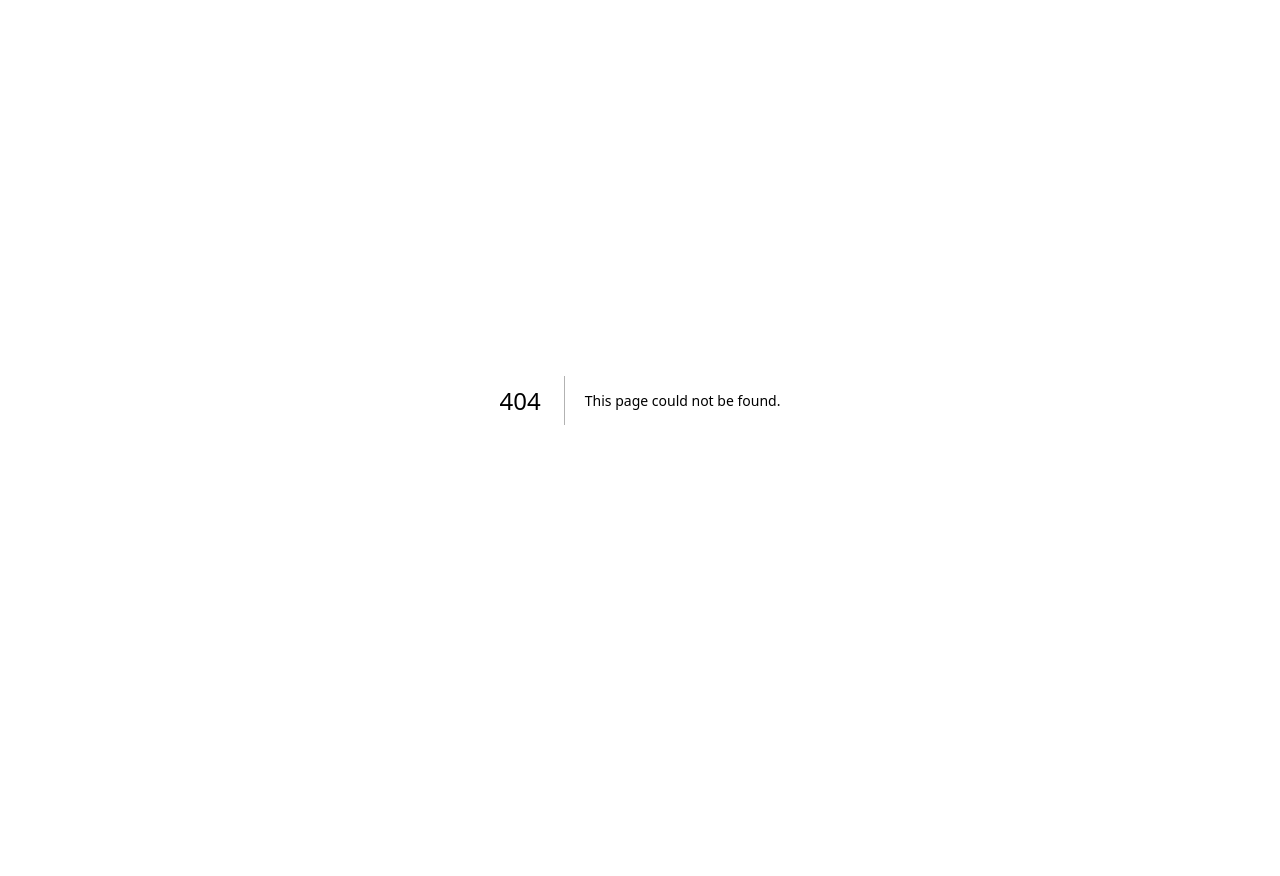
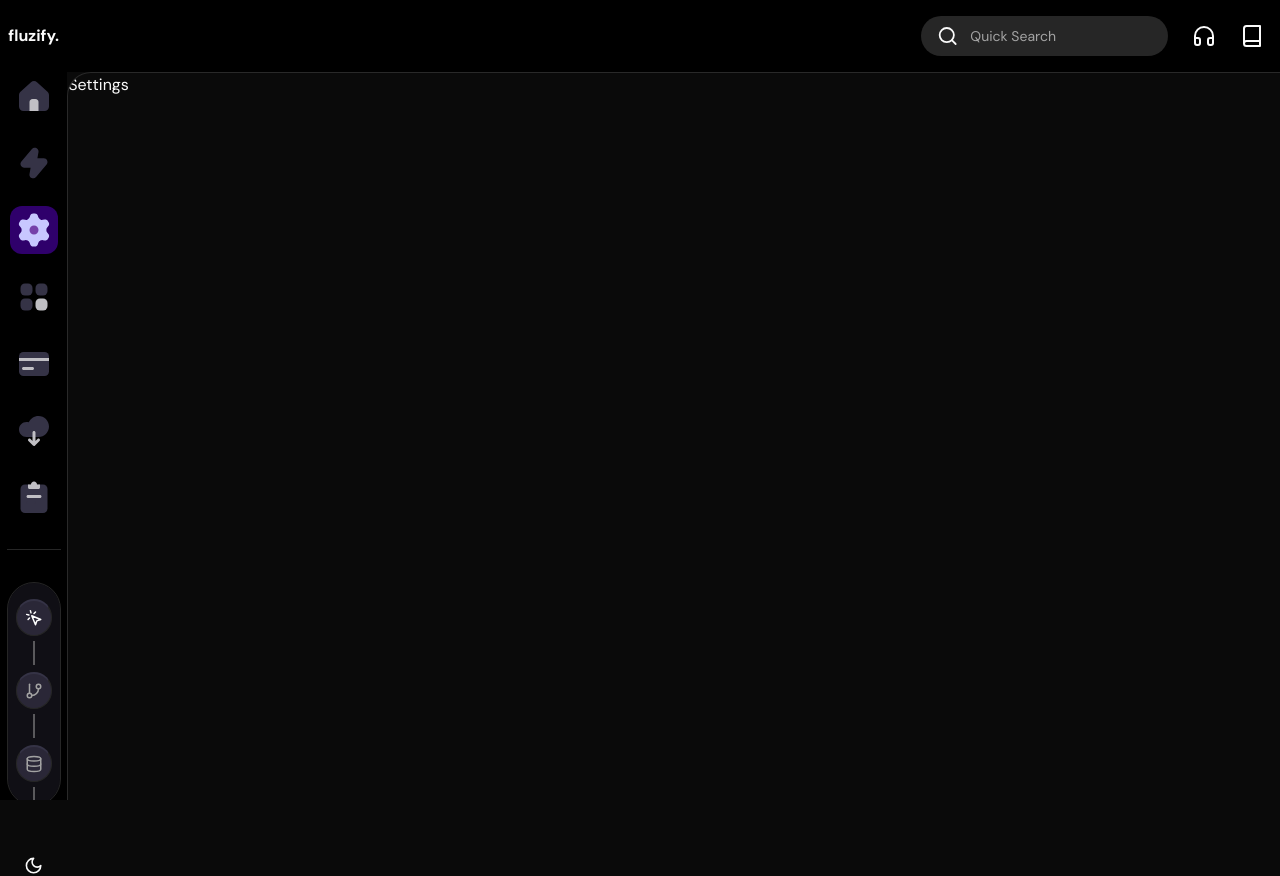
Before and after one commit to The-Naveen-Chandra/Fluzify-automation-builder, a Next.js app: page /settings in a window 1280 px wide. Before the commit this address had no page. Before the commit the page ends 800 px from the top, so only its background shows below. Built offline with nearby package versions, Linux system fonts and the light colour scheme.

Commit message:
Fix: sidebar pathname issue
Co-Authored-By: Naveen Chandra <89125446+07Naveen@users.noreply.github.com>

```diff
--- /dev/null
+++ b/src/app/(main)/(pages)/settings/page.tsx
@@ -0,0 +1,9 @@
+import React from "react";
+
+type Props = {};
+
+function Settings({}: Props) {
+  return <div>Settings</div>;
+}
+
+export default Settings;
--- a/src/components/sidebar/index.tsx
+++ b/src/components/sidebar/index.tsx
@@ -3,8 +3,8 @@
 import Link from "next/link";
 import { usePathname } from "next/navigation";
 import { Database, GitBranch, LucideMousePointerClick } from "lucide-react";
+import clsx from "clsx";
 
-import clsx from "clsx";
 import {
   Tooltip,
   TooltipContent,
@@ -15,18 +15,15 @@ import { Separator } from "@/components/ui/separator";
 import { ModeToggle } from "@/components/global/mode-toggle";
 import { menuOptions } from "@/lib/constant";
 
-type Props = {};
-
 const MenuOptions = () => {
   const pathName = usePathname();
 
   return (
-    <nav className="dark:bg-black h-screen overflow-scroll flex justify-between items-center flex-col gap-10 py-6 px-2">
+    <nav className=" dark:bg-black h-screen overflow-scroll  justify-between flex items-center flex-col  gap-10 py-6 px-2">
       <div className="flex items-center justify-center flex-col gap-8">
-        <Link href={"/"} className="flex font-bold flex-row">
+        <Link className="flex font-bold flex-row" href="/">
           fluzify.
         </Link>
-
         <TooltipProvider>
           {menuOptions.map((menuItem) => (
             <ul key={menuItem.name}>
@@ -34,7 +31,7 @@ const MenuOptions = () => {
                 <TooltipTrigger>
                   <li>
                     <Link
-                      href={menuItem}
+                      href={menuItem.href}
                       className={clsx(
                         "group h-8 w-8 flex items-center justify-center  scale-[1.5] rounded-lg p-[3px]  cursor-pointer",
                         {
@@ -51,7 +48,6 @@ const MenuOptions = () => {
                 </TooltipTrigger>
                 <TooltipContent
                   side="right"
-                  sideOffset={10}
                   className="bg-black/10 backdrop-blur-xl"
                 >
                   <p>{menuItem.name}</p>
```
Also changed, not shown: 1 other file (tests, documents, lock files or other folders).
